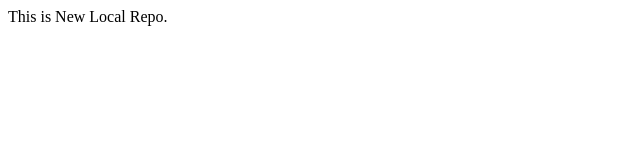
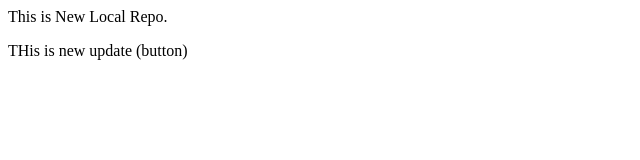
Before and after one commit to NimraSadiq/LocalRepo, a plain HTML site: page index.html in a window 1280 px wide. Shown: the whole page, without its empty margins (0-640 px from the left). Drawn offline with Linux system fonts and the light colour scheme.

```diff
--- a/index.html
+++ b/index.html
@@ -1 +1,2 @@
 <p>This is New  Local Repo.</p>
+<p>THis is new update (button)</p>
```
